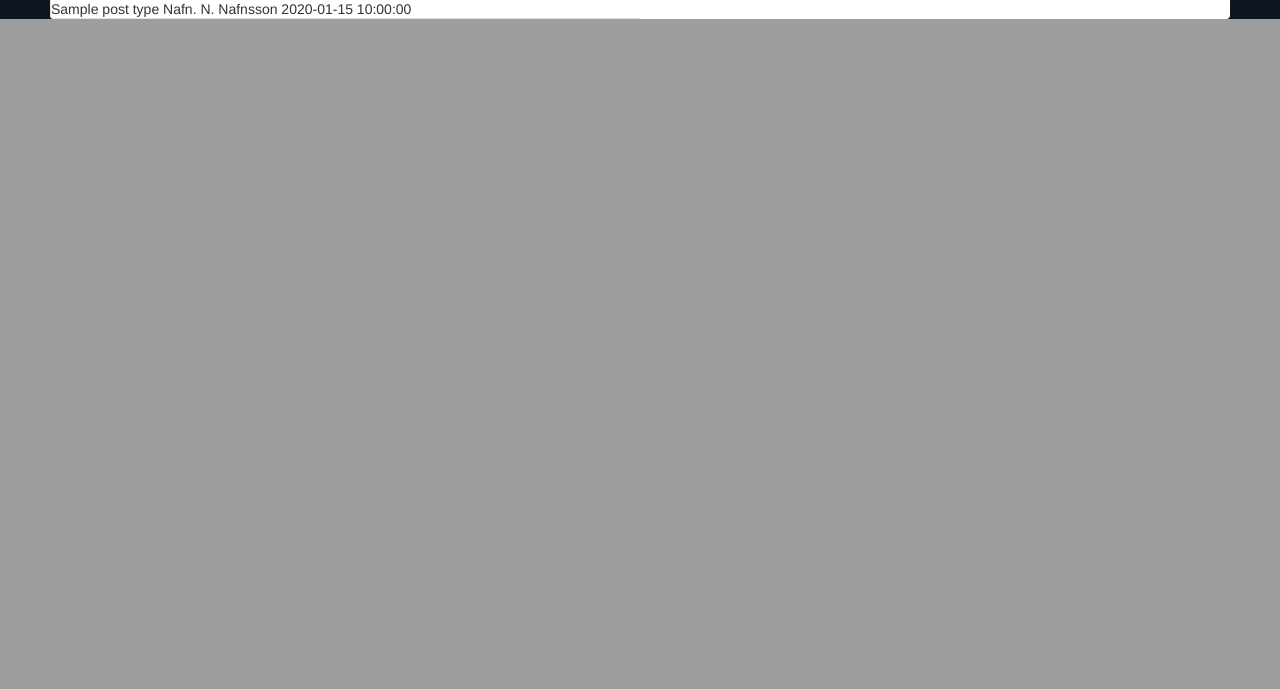
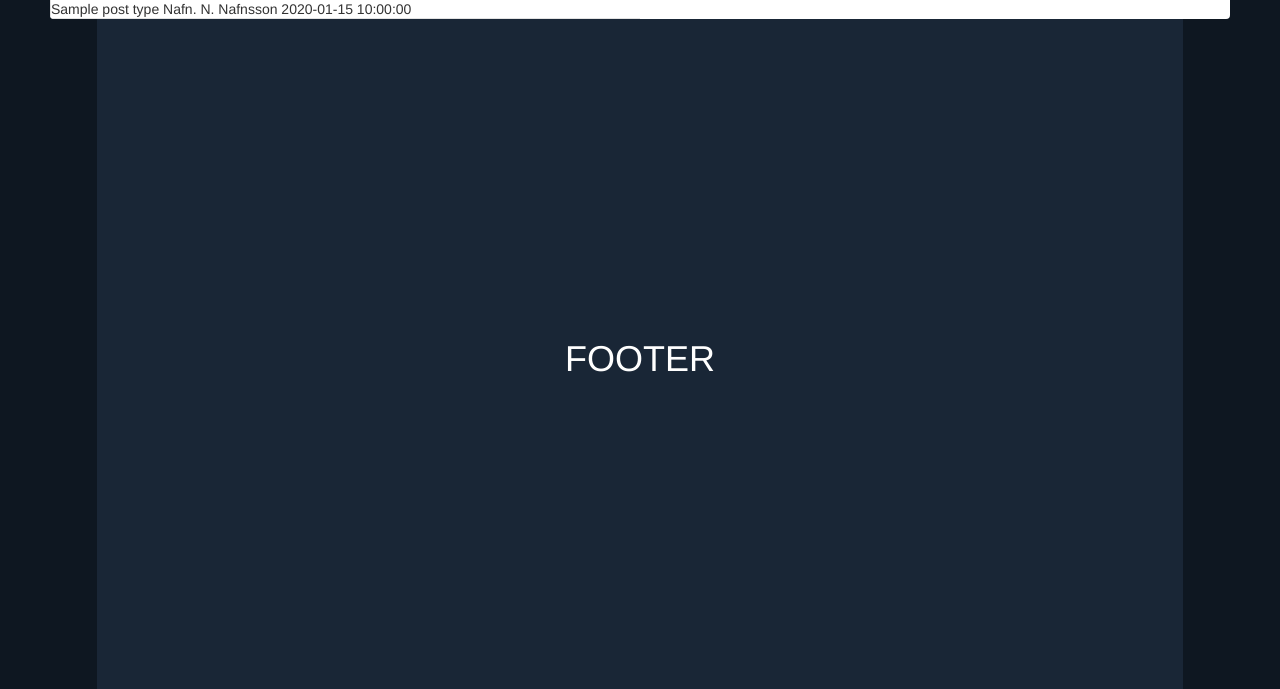
Before and after one commit to geh18/akkeri, a Flask app: template templates/index.html in a window 1280 px wide. Shown: the part 1116-1805 px from the top of the page. Before the commit the page ends 1135 px from the top, so only its background shows below. Run offline with Flask 2, Linux system fonts and the light colour scheme; the template is opened without the code that fills it: most values are stand-ins (such as "Sample title", 1, 10 or a date in 2020); style sheets or scripts are compiled from the project's sources; parts of the project's set-up code (start-up, migrations or seed data) failed here and were passed over; some libraries are stand-ins or nearby versions.

Commit message:
Created separation on frontpage between big article and smaller once(depth perception). Added footer

```diff
--- a/compass/sass/_style.scss
+++ b/compass/sass/_style.scss
@@ -1,5 +1,6 @@
 $body-color: #0e1721;
-$article-bk-color: #ffffff;
+$akkeri-blue: #192636;
+$article-bg-color: #ffffff;
 $read-more-color: #0e1721;
 $gold-color: #d0b852;
 /* We define a variable in case we want a different shade of white*/
@@ -124,3 +125,10 @@ i {
 .article-item-2 {
     clear: both;
 }
+
+.footer {
+    background-color: $akkeri-blue;
+    .content {
+        padding: 300px;
+    }
+}
--- a/templates/index.html
+++ b/templates/index.html
@@ -8,8 +8,8 @@
 
     {{ fp.cover_news() }}
 
-    <div class="article-list">
-        {{ fp.article_list(posts) }}
-    </div>
+    {{ fp.article_list(posts) }}
+
+    {{ fp.footer() }}
 </div>
 {% endblock %}
--- a/templates/macros.html
+++ b/templates/macros.html
@@ -79,16 +79,13 @@
     <div class="cover-news shrinkin">
         <img src="/static/cache/tn/2015/11/12242089_10154509916183438_1006218838_n_720x540_1_80.jpg" class="image">        <div class="info">
             <div class="meta">
-                <span class="type"><i class="fa fa-newspaper-o"></i>Saga</span>
-                <span class="author"><i class="fa fa-user"></i>Gezim Haziri</span>
+                <span class="type"><i class="fa fa-newspaper-o"></i>{{ post.post_type.name_is }}</span>
+                <span class="author"><i class="fa fa-user"></i>{{ post.author.fullname }}</span>
                 <span class="location"><i class="fa fa-map-marker"></i>Reykjavík</span>
-                <span class="date"><i class="fa fa-calendar"></i>11. Janúar</span>
+                <span class="date"><i class="fa fa-calendar"></i>{{ post.published }}</span>
             </div>
-            <h1 class="title">Fyrirsögnin</h1>
-            <p class="teaser">Lorem ipsum dolor sit amet, consectetur adipiscing elit. Donec
-            velit sem, pretium non enim ac, posuere pretium orci. Donec aliquam
-            risus quis blandit tempor. Duis aliquam, diam eu sollicitudin posuere,
-            elit erat finibus risus.</p>
+            <h1 class="title">{{ post.title | safe }}</h1>
+            <p class="teaser">{{ post.summary | safe }}</p>
             <a href="#" class="more">Lesa meira</a>
         </div>
     </div>
@@ -101,11 +98,27 @@
     </div>
 {% endmacro %}
 
+{% macro footer() %}
+    <div class="footer shrinkin">
+        <div class="content">
+            <h1 style="color: white; text-align: center;"> FOOTER </h1>
+        </div>
+    </div>
+{% endmacro %}
+
 
 {% macro article_list(posts) %}
+    <div class="article-list">
     {% for post in posts %}
         {% set display = loop.index0 | article_display %}
 
-        {{ display | getattr(post) }}
+        {% if display== 'cover_news' %}
+            </div>
+            {{ cover_news(post) }}
+            <div class="article-list">
+        {% else %}
+            {{ display | getattr(post) }}
+        {% endif %}
     {% endfor %}
+    </div>
 {% endmacro%}
```
